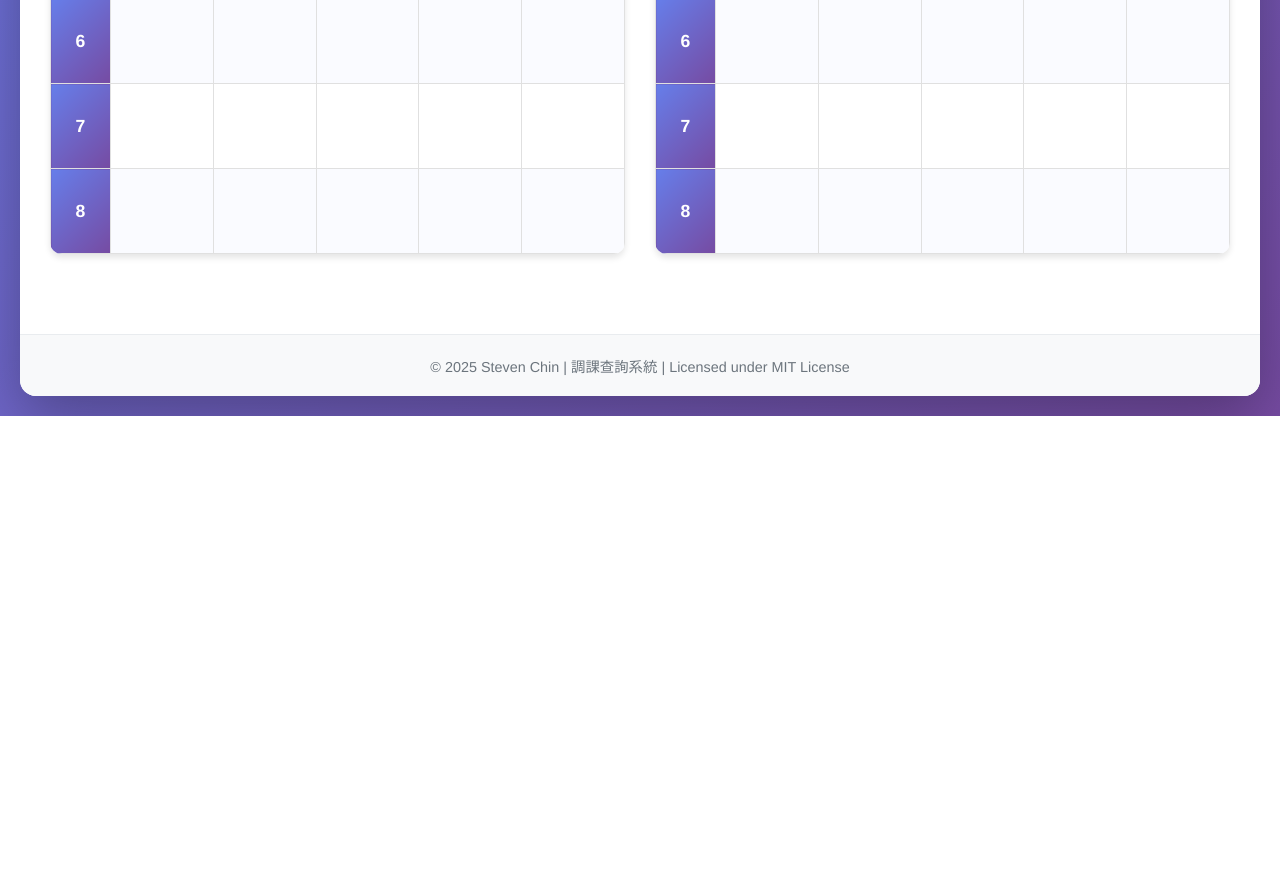
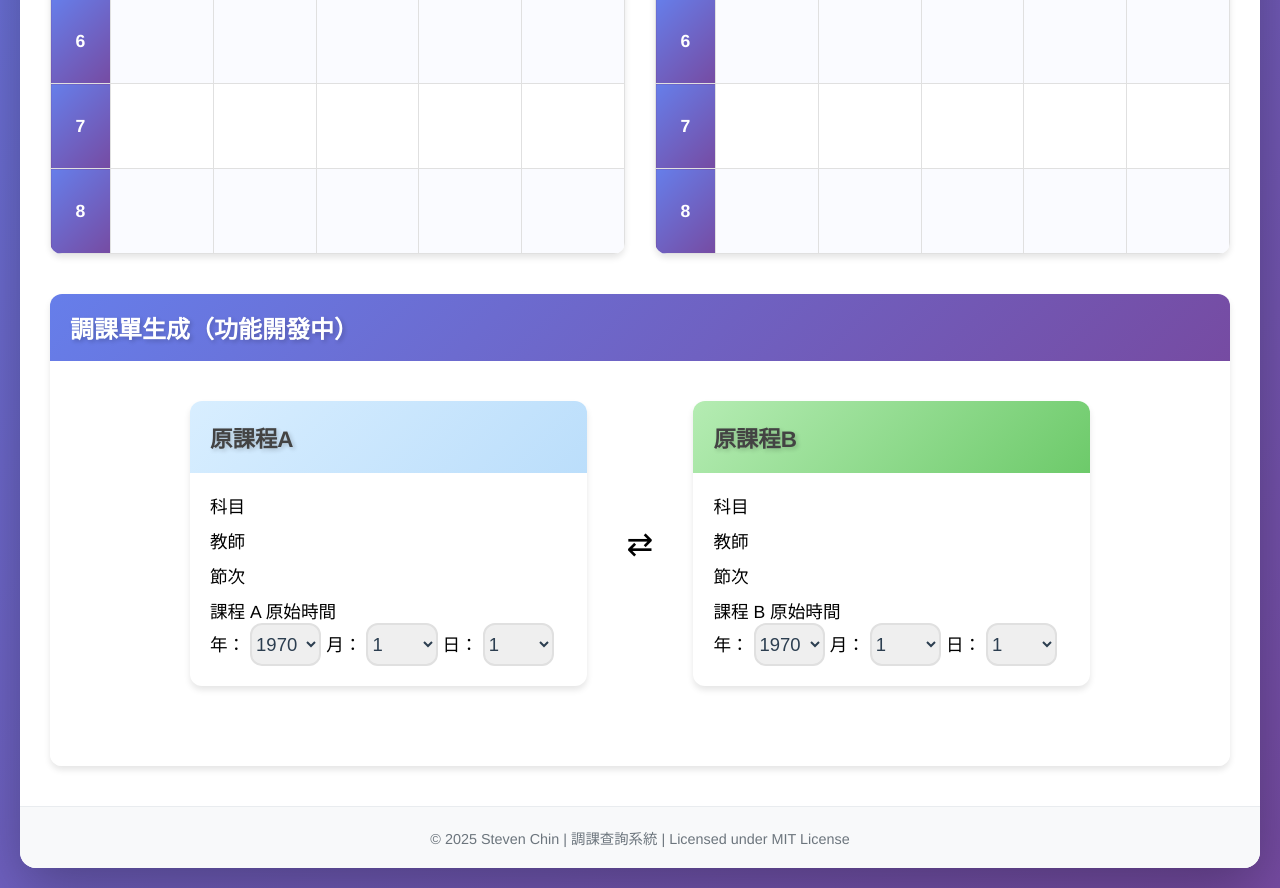
Before and after one commit to StevenChinMaho/schedule-system, a PHP site: page /showSchedule.php?class_id=1 in a window 1280 px wide. Shown: the part 826-1714 px from the top of the page. Before the commit the page ends 1242 px from the top, so only its background shows below. Run offline with PHP 8.4, Linux system fonts and the light colour scheme; data that the repository does not hold is empty.

Commit message:
wip: add some UI

```diff
--- a/css/showSchedule-style.css
+++ b/css/showSchedule-style.css
@@ -132,12 +132,11 @@
 
 .course-cell.selectedA {
     background: #bbdefb;
-    /* border: 1px solid #2196F3; */
     box-shadow: 0 10px rgba(33, 150, 243, 0.3);
 }
 
 .course-cell.selectedB {
-    background: #81ed7dc9;
+    background: #6dca6a;
 }
 
 .empty-cell:hover {
@@ -169,18 +168,92 @@
     max-width: 100%;
 }
 
+/* 調課單生成 */
 .exchange-panel {
-    padding: 0px 30px 40px;
+    margin: 0px 30px 40px;
+    box-shadow: 0 4px 6px rgba( 0, 0, 0, 0.1);
+    border-radius: 12px;
 }
 
 .exchange-panel-header {
     background: linear-gradient(135deg, #667eea 0%, #764ba2 100%);
     border-radius: 12px 12px 0 0;
+    color: white;
+    text-shadow: 2px 2px 4px rgba(0, 0, 0, 0.2);
+    padding: 16px 20px;
 }
 
 .exchange-panel-body {
     background: white;
     border-radius: 0 0 12px 12px;
+    padding: 40px 20px;
+}
+
+.course-card-wrapper {
+    display: flex;
+    flex-direction: row;
+    align-items: center;
+    justify-content: space-evenly;
+    gap: 40px;
+    margin: 0 auto;
+    max-width: 900px;
+}
+
+.course-card-a-wrapper,
+.course-card-b-wrapper {
+    width: 100%;
+    border-radius: 12px;
+    box-shadow: 0 4px 6px rgba( 0, 0, 0, 0.1);
+    margin: 0 auto;
+}
+
+.course-card-a-header {
+    background: linear-gradient(135deg, #d8eeff 0%, #bbdefb 100%);
+}
+
+.course-card-b-header {
+    background: linear-gradient(135deg, #b5ecb3 0%, #6dca6a 100%);
+}
+
+.course-card-a-header,
+.course-card-b-header {
+    padding: 20px;
+    border-radius: 12px 12px 0px 0px;
+    font-size: 1.2em;
+    text-shadow: 2px 2px 4px rgba(0, 0, 0, 0.2);
+    color: #434343;
+}
+
+.course-card-a-body,
+.course-card-b-body {
+    display: flex;
+    flex-direction: column;
+    padding: 20px;
+    gap: 10px;
+    font-size: 1.1em;
+}
+
+.date-selector select {
+    width: 20%;
+    padding: 8px 0px 8px 0px;
+    font-size: 1.05em;
+    border: 2px solid #e0e0e0;
+    border-radius: 12px;
+    color: #2c3e50;
+    transition: all 0.3s ease;
+    cursor: pointer;
+}
+
+.course-card-arrow {
+    font-size: 2em;
+}
+
+.date-selector-group {
+    display: flex;
+    flex-direction: column;
+    gap: 40px;
+    margin: 40px auto 0px;
+    max-width: 900px;
 }
 
 /* 響應式設計 */
--- a/includes/config.sample.php
+++ b/includes/config.sample.php
@@ -82,7 +82,7 @@ try {
         <div class="error-container">
             <h1>⚠️ 系統暫時無法使用</h1>
             <p>很抱歉，資料庫連線發生問題。請稍後再試，或聯繫系統管理員。</p>
-            <a href="index.html" class="back-link">返回首頁</a>
+            <a href="index.php" class="back-link">返回首頁</a>
         </div>
     </body>
     </html>
--- a/showSchedule.php
+++ b/showSchedule.php
@@ -186,9 +186,62 @@
             </div>
         </div>
 
-        <div class="exchange-panel">
+            <div class="exchange-panel">
+                <div class="exchange-panel-header">
+                    <h2>調課單生成（功能開發中）</h2>
+                </div>
+                <div class="exchange-panel-body">
+                    <div class="course-card-wrapper">
+                        <div class="course-card-a-wrapper">
+                            <div class="course-card-a-header">
+                                <h3>原課程A</h3>
+                            </div>
+                            <div class="course-card-a-body">
+                                <p>科目</p>
+                                <p>教師</p>
+                                <p>節次</p>
+                                <div class="date-selector">
+                                    <p>課程 A 原始時間</p>
+                                    <label for="yearA">年：</label>
+                                    <select id="yearA"><option value="1970">1970</option></select>
+                                    <label for="monthA">月：</label>
+                                    <select id="monthA"><option value="1">1</option></select>
+                                    <label for="dayA">日：</label>
+                                    <select id="dayA"><option value="1">1</option></select>
+                                </div>
+                            </div>
+                        </div>
+                        <div class="course-card-arrow">⇄</div>
+                        <div class="course-card-b-wrapper">
+                            <div class="course-card-b-header">
+                                <h3>原課程B</h3>
+                            </div>
+                            <div class="course-card-b-body">
+                                <p>科目</p>
+                                <p>教師</p>
+                                <p>節次</p>
+                                <div class="date-selector">
+                                    <p>課程 B 原始時間</p>
+                                    <label for="yearB">年：</label>
+                                    <select id="yearB"><option value="1970">1970</option></select>
+                                    <label for="monthB">月：</label>
+                                    <select id="monthB"><option value="1">1</option></select>
+                                    <label for="dayB">日：</label>
+                                    <select id="dayB"><option value="1">1</option></select>
+                                </div>
+                            </div>
+                        </div>
+                    </div>
 
-        </div>
+                    <div class="date-selector-group">
+
+
+                    </div>
+
+                    <!--<iframe src="https://docs.google.com/gview?url=https://kururinpa.ddnsking.com/schedule-system/ppp.pdf" width="100%" height="600px"></iframe>-->
+
+                </div>
+            </div>
 
         <footer class='page-footer'>
             <p>© 2025 Steven Chin | 調課查詢系統 | Licensed under MIT License</p>
```
